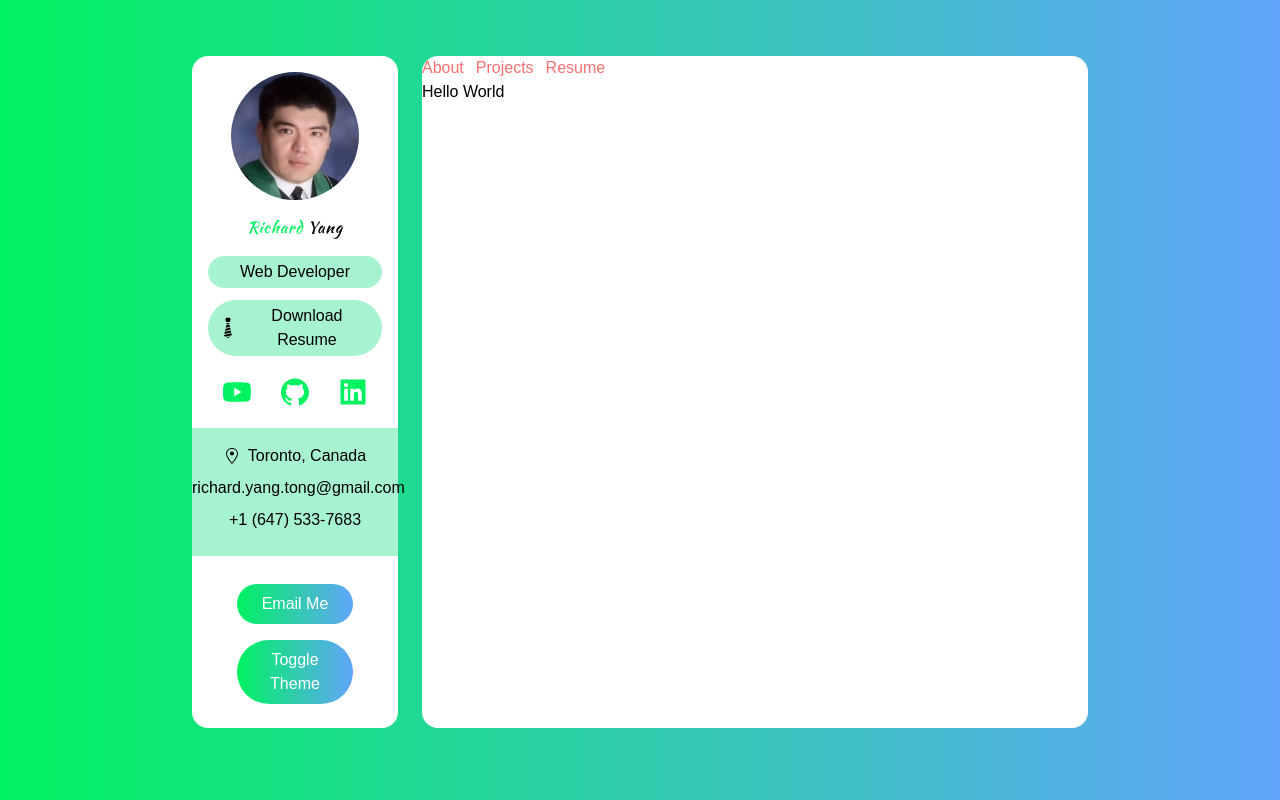
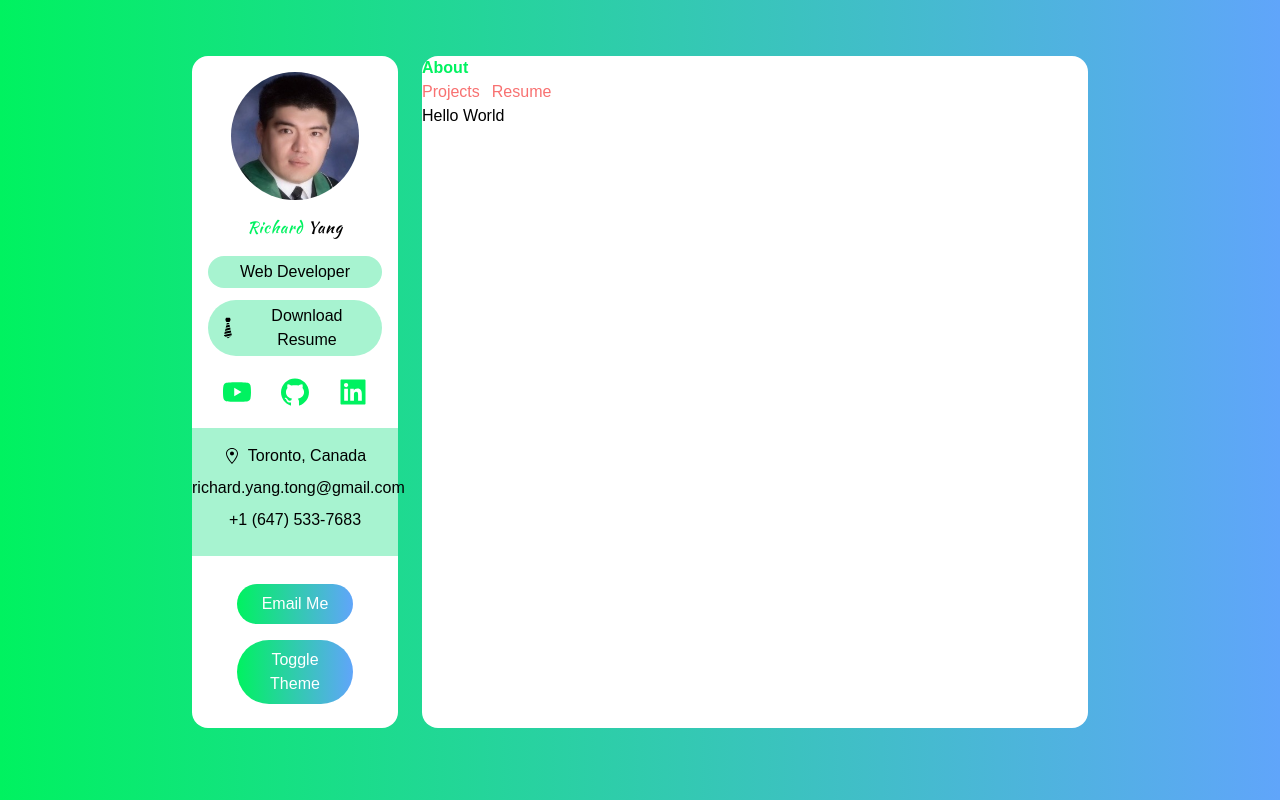
Before and after one commit to Dragontalker/nextjs-tailwindcss-portfolio, a Next.js app: page / in a window 1280 px wide. Built offline with nearby package versions, Linux system fonts and the light colour scheme.

Commit message:
Setting up initial state and side effect.

```diff
--- a/components/Navbar.tsx
+++ b/components/Navbar.tsx
@@ -1,9 +1,16 @@
-import { useState } from 'react'
+import { useState, useEffect } from 'react'
 import Link from 'next/link'
+import { useRouter } from 'next/router'
 
 const Navbar = () => {
 
     const [activeItem, setActiveItem] = useState<string>('')
+
+    const { pathname } = useRouter()
+
+    useEffect(() => {
+        if (pathname === '/') setActiveItem('About')
+    }, [])
 
     return (
         <div>
```
